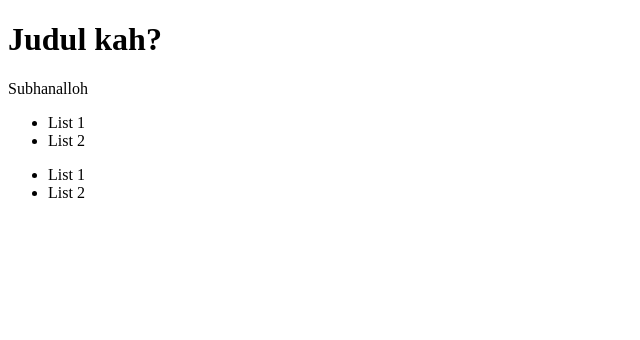
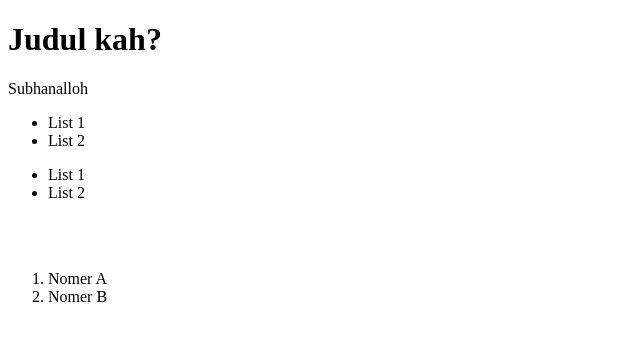
Before and after one commit to itChin0/MSIB_Alta, a plain HTML site: page index.html in a window 1280 px wide. Shown: the whole page, without its empty margins (0-640 px from the left). Drawn offline with Linux system fonts and the light colour scheme.

Commit message:
Add more content in the name of 'Fitur'

```diff
--- a/index.html
+++ b/index.html
@@ -18,6 +18,12 @@
     <li>List 1</li>
     <li>List 2</li>
   </ul>
+  <br><br>
+
+  <ol>
+    <li>Nomer A</li>
+    <li>Nomer B</li>
+  </ol>
 
 </body>
 </html>
```
